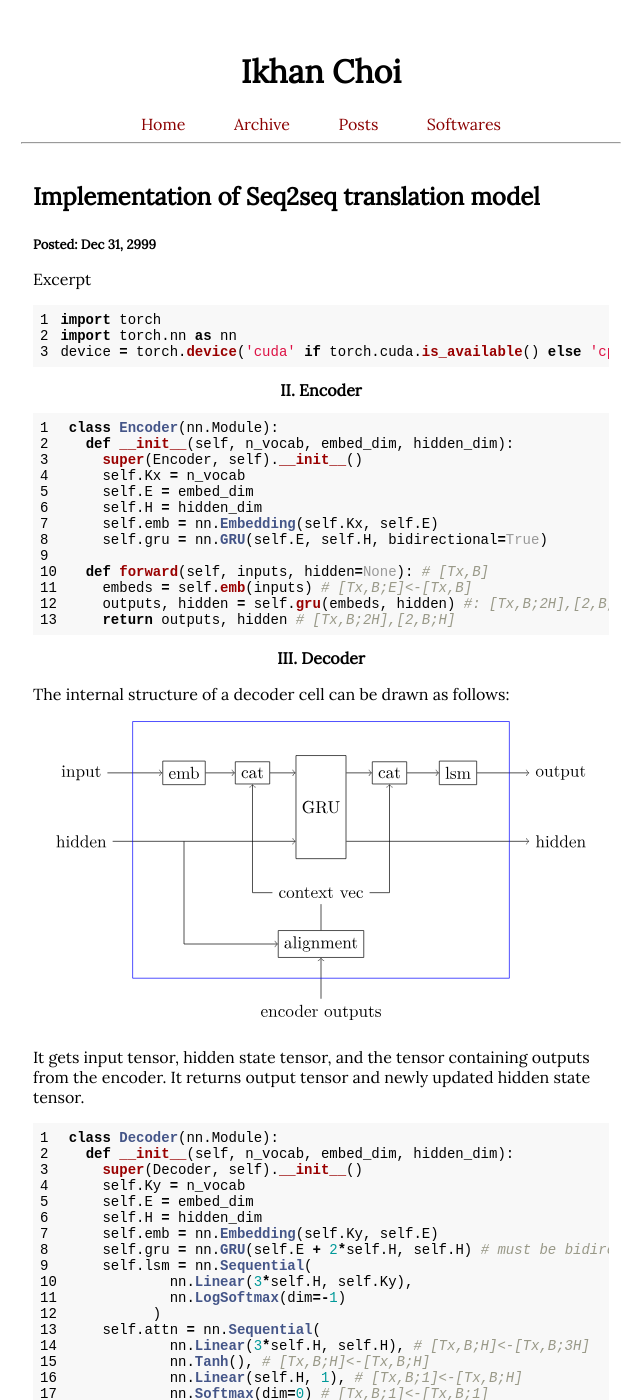
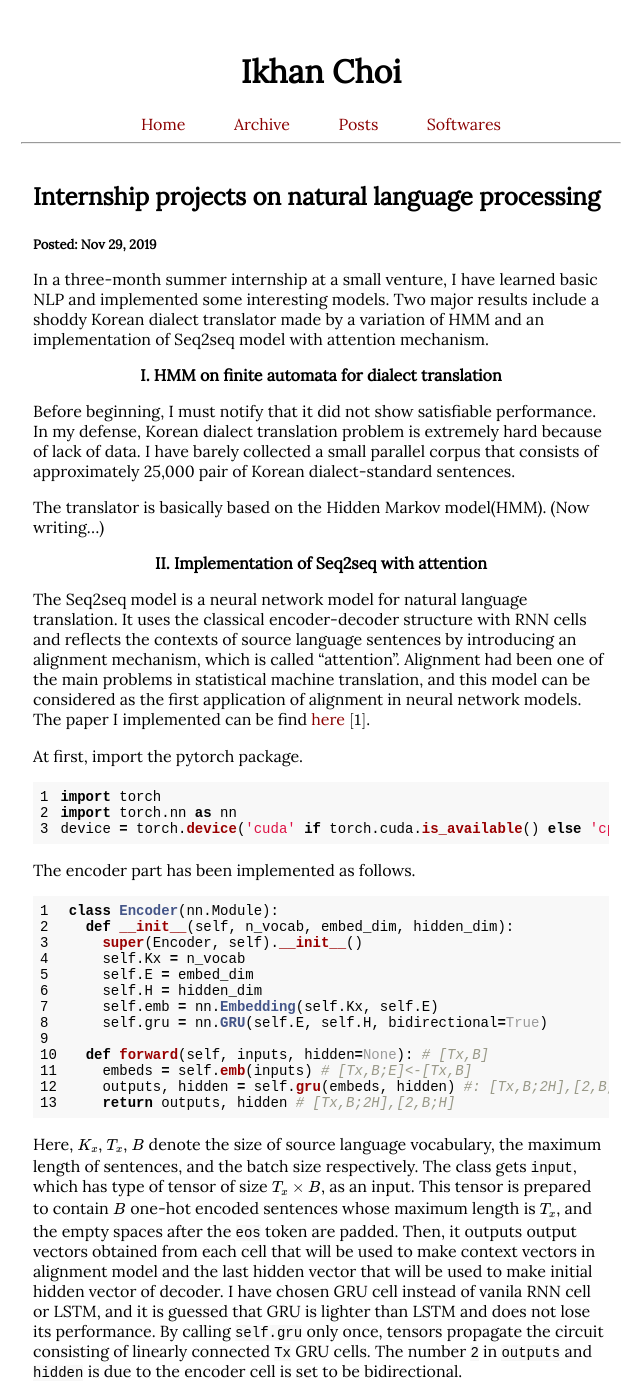
Before and after one commit to ikhanchoi/ikhanchoi.github.io, a Jekyll site: the page built from _posts/2019-11-30-Internship-projects-on-natural-language-processing.md, in a window 1280 px wide and 1400 px high. Shown: the whole window, without its empty margins (319-959 px from the left). Built offline with Jekyll 4.4.1, drawn with Linux system fonts in a browser that asks for light colours; nearby versions of some CDN libraries; some of the changed text lies outside the part shown.

Commit message:
19/11/30

````diff
--- a/_posts/3000-01-01-Implementation-of-Seq2seq-translation-model.md
+++ b/_posts/2019-11-30-Internship-projects-on-natural-language-processing.md
@@ -1,13 +1,34 @@
 ---
 layout: post
-title:  "Implementation of Seq2seq translation model"
-date:   3000-01-01 00:00:00 +0900
+title:  "Internship projects on natural language processing"
+date:   2019-11-30 01:54:00 +0900
 ---
 
-Excerpt
+In a three-month summer internship at a small venture, I have learned basic NLP and implemented some interesting models.
+Two major results include a shoddy Korean dialect translator made by a variation of HMM and an implementation of Seq2seq model with attention mechanism.
 
 <!-- more -->
 
+
+<center><b>I. HMM on finite automata for dialect translation</b></center>
+
+Before beginning, I must notify that it did not show satisfiable performance.
+In my defense, Korean dialect translation problem is extremely hard because of lack of data.
+I have barely collected a small parallel corpus that consists of approximately 25,000 pair of Korean dialect-standard sentences.
+
+The translator is basically based on the Hidden Markov model(HMM).
+(Now writing...)
+
+
+
+<center><b>II. Implementation of Seq2seq with attention</b></center>
+
+The Seq2seq model is a neural network model for natural language translation.
+It uses the classical encoder-decoder structure with RNN cells and reflects the contexts of source language sentences by introducing an alignment mechanism, which is called "attention".
+Alignment had been one of the main problems in statistical machine translation, and this model can be considered as the first application of alignment in neural network models.
+The paper I implemented can be find [here](https://arxiv.org/abs/1409.0473) $[1]$.
+
+At first, import the pytorch package.
 
 ```py
 import torch
@@ -15,7 +36,7 @@ import torch.nn as nn
 device = torch.device('cuda' if torch.cuda.is_available() else 'cpu')
 ```
 
-<center><b>II. Encoder</b></center>
+The encoder part has been implemented as follows.
 
 ```py
 class Encoder(nn.Module):
@@ -33,9 +54,15 @@ class Encoder(nn.Module):
 		return outputs, hidden # [Tx,B;2H],[2,B;H]
 ```
 
+Here, $K_x$, $T_x$, $B$ denote the size of source language vocabulary, the maximum length of sentences, and the batch size respectively.
+The class gets `input`, which has type of tensor of size $T_x\times B$, as an input.
+This tensor is prepared to contain $B$ one-hot encoded sentences whose maximum length is $T_x$, and the empty spaces after the `eos` token are padded.
+Then, it outputs output vectors obtained from each cell that will be used to make context vectors in alignment model and the last hidden vector that will be used to make initial hidden vector of decoder.
+I have chosen GRU cell instead of vanila RNN cell or LSTM, and it is guessed that GRU is lighter than LSTM and does not lose its performance.
+By calling `self.gru` only once, tensors propagate the circuit consisting of linearly connected `Tx` GRU cells.
+The number `2` in `outputs` and `hidden` is due to the encoder cell is set to be bidirectional.
 
-
-<center><b>III. Decoder</b></center>
+The main difficulty is the decoder.
 The internal structure of a decoder cell can be drawn as follows:
 <img src='{{site.url}}/assets/svg/decoder.svg' style='width: 100%; height: : auto'>
 It gets input tensor, hidden state tensor, and the tensor containing outputs from the encoder.
@@ -90,10 +117,20 @@ class Decoder(nn.Module):
 		return context # [B,2H]
 
 ```
+This GRU cell should not be bidirectional.
+Unlike encoder, `self.gru` go through only one GRU cell.
+It will be called `Ty` times when running a for loop of length `Ty` in `Seq2Seq.forward`.
+The size of input `embed` vector is added by `2H` because context vector was attached.
+The member `lsm` takes log-softmax for de-embedding and to get a log-probability distribution that the RNN output vector is corresponded to each taget language word.
 
+Especially, `attn` has its unique role here.
+Referring to hidden vector and the full-length output from encoder, it returns attention weights at each decoding time `ty`.
+Note that the input length is `Tx`, not `Ty`.
+The intput hidden vector is made by repeating the original decoder hidden of shape `[B;H]`, `Tx` times.
+The encoder output is universally used at all decoding time `ty` wihtout modification.
+Since the time `ty` is fixed in `decoder.forward`, the attention weights are not given by a matrix, but a `Tx`-dimensional real vector.
 
-
-<center><b>IV. Seq2seq model</b></center>
+Lastly, the encoder and decoder cells are combined.
 
 ```py
 class Seq2Seq(nn.Module):
@@ -127,10 +164,11 @@ class Seq2Seq(nn.Module):
 		return outputs
 ```
 
+When instantiating the class, all attributes and their learnable paramters are automatically drawn in CUDA, if available.
+The member `init_hidden` initializes hidden vector for decoding.
+More precisely, it gets last hidden vector on reverse direction obtained from the encoder, and returns initial hidden vector for decoding.
 
-<center><b>V. Training</b></center>
-
-I used the `torchtext` package to implement the trainer class.
+For practical training, I used the `torchtext` package to implement the trainer class.
 The type of `train_data` is list of tuple of tensors.
 The size of each tuple is same with the number of fields, such as languages or lables.
 In the following code, the data is prepared from a parallel corpus so that the data is a list of pairs of two tensors, and each tensor is a batch of one-hot encded sentences.
@@ -164,3 +202,9 @@ def train(self, train_data):
 			batch_loss = 0
 	print("[TIME : %.2f"%(time.time()-start))
 ```
+
+Although this model is for translation, with this model I could successfully made a simple sentiment analyzer that prints its polarity for each given Korean sentence.
+
+<center><b>References</b></center>
+
+$[1]$ D. Bahdanau, K. Cho, Y. Benglo, <i>Neural machine translation by jointly learning to align and translate,</i> arXiv preprint arXiv:1409.0473 (2014).
````
Also changed, not shown: index.html (+6 -1 lines), assets/svg/pdf2svg.md (added).
